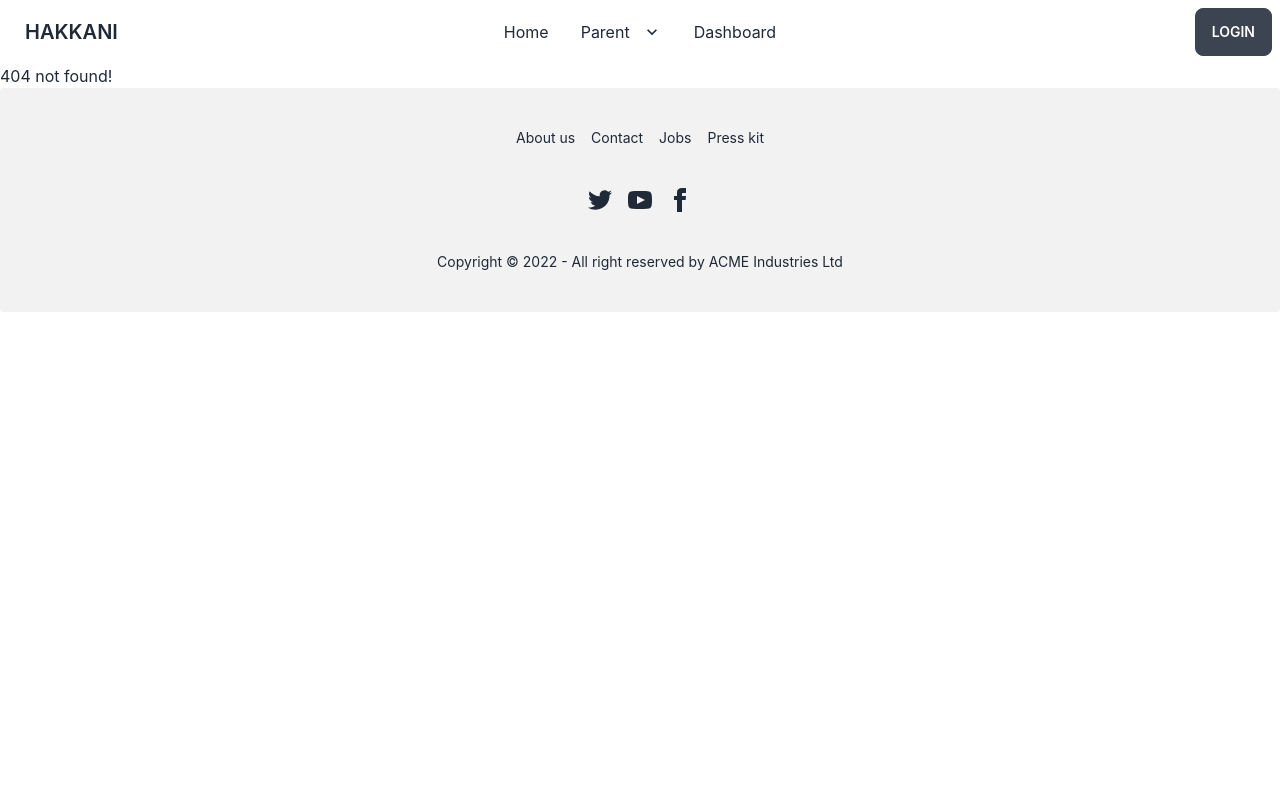
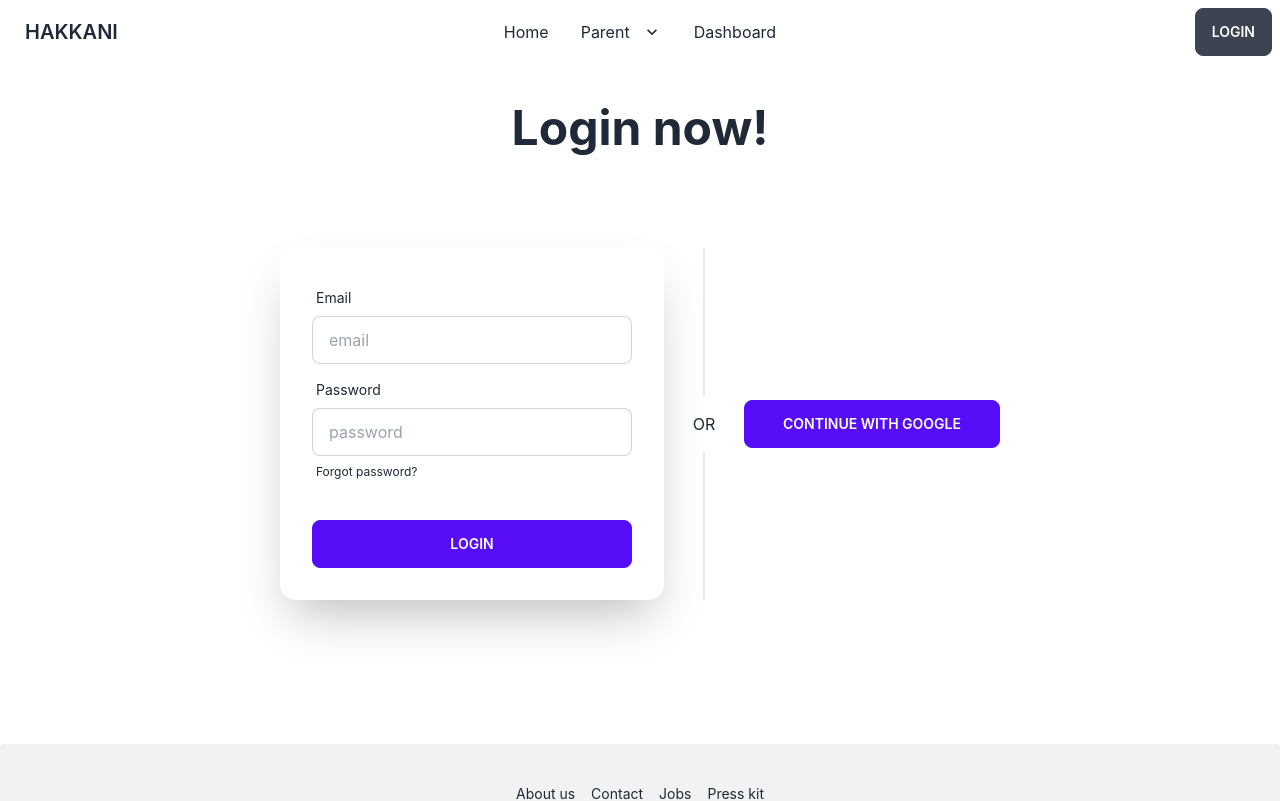
Before and after one commit to ismail-hossen/hakkani-client, a React (Create React App) app: page /login in a window 1280 px wide. Before the commit this address had no page. Shown: the top 801 px of the page. Built offline with nearby package versions, Linux system fonts and the light colour scheme.

Commit message:
login page implement with google login

```diff
--- a/src/App.js
+++ b/src/App.js
@@ -1,5 +1,6 @@
 import { Routes, Route } from "react-router-dom";
 import "./App.css";
+import Login from "./components/auth/Login";
 import PrivateRoute from "./components/auth/PrivateRoute";
 import Dashboard from "./components/pages/dashboard/Dashboard";
 import MyOrders from "./components/pages/dashboard/MyOrders";
@@ -16,6 +17,7 @@ function App() {
       <Routes>
         <Route path="/" element={<Home></Home>} />
         <Route path="/home" element={<Home></Home>} />
+        <Route path="/login" element={<Login></Login>} />
         <Route
           path="/place-order/:id"
           element={
--- /dev/null
+++ b/src/components/auth/Login.js
@@ -0,0 +1,60 @@
+import React from "react";
+import { useSignInWithGoogle } from "react-firebase-hooks/auth";
+import auth from "../../firebase.config";
+
+const Login = () => {
+  const [signInWithGoogle] = useSignInWithGoogle(auth);
+
+  return (
+    <div className="w-full place-items-center bg-cover bg-center grid min-h-full bg-base-100">
+      <h1 className="text-5xl font-bold my-10">Login now!</h1>
+      <div className="hero-content flex-col lg:flex-row lg:mt-10 lg:mb-32">
+        <div className="card flex-shrink-0 w-full max-w-sm shadow-2xl bg-base-100">
+          <div className="card-body">
+            <div className="form-control">
+              <label className="label">
+                <span className="label-text">Email</span>
+              </label>
+              <input
+                type="text"
+                placeholder="email"
+                className="input input-bordered"
+              />
+            </div>
+            <div className="form-control">
+              <label className="label">
+                <span className="label-text">Password</span>
+              </label>
+              <input
+                type="text"
+                placeholder="password"
+                className="input input-bordered"
+              />
+              <label className="label">
+                <a href="#" className="label-text-alt link link-hover">
+                  Forgot password?
+                </a>
+              </label>
+            </div>
+            <div className="form-control mt-6">
+              <button className="btn btn-primary">Login</button>
+            </div>
+          </div>
+        </div>
+
+        <div className="divider lg:divider-horizontal">OR</div>
+
+        <div className="text-center lg:text-left">
+          <button
+            onClick={() => signInWithGoogle()}
+            className="btn btn-primary btn-wide"
+          >
+            Continue with Google
+          </button>
+        </div>
+      </div>
+    </div>
+  );
+};
+
+export default Login;
--- a/src/components/pages/Home/Review.js
+++ b/src/components/pages/Home/Review.js
@@ -5,24 +5,19 @@ const Review = () => {
     <div>
       <div className="card w-96 bg-base-100 shadow-xl">
         <figure className="px-10 pt-10">
-        <div class="avatar">
-  <div class="w-24 rounded-full">
-    <img src="https://api.lorem.space/image/face?hash=92310" />
-  </div>
-</div>
+          <div className="avatar">
+            <div className="w-24 rounded-full">
+              <img src="https://api.lorem.space/image/face?hash=92310" />
+            </div>
+          </div>
         </figure>
         <div className="card-body items-center text-center">
           <h2 className="card-title">Shoes!</h2>
           <p>If a dog chews shoes whose shoes does he choose?</p>
           <div className="rating">
             <input type="radio" name="rating-1" className="mask mask-star" />
-            <input
-              type="radio"
-              name="rating-1"
-              className="mask mask-star"
-              checked
-            />
-            <input type="radio" name="rating-1" className="mask mask-star" />
+            <input type="radio" name="rating-2" className="mask mask-star" />
+            <input type="radio" name="rating-3" className="mask mask-star" />
             <input type="radio" name="rating-1" className="mask mask-star" />
             <input type="radio" name="rating-1" className="mask mask-star" />
           </div>
--- a/src/components/pages/Home/Service.js
+++ b/src/components/pages/Home/Service.js
@@ -1,8 +1,6 @@
 import React from "react";
-import { useNavigate } from "react-router-dom";
 
 const Service = ({ lg, text, btn }) => {
-  const navigate = useNavigate();
   return (
     <div className={`card ${lg}card-side bg-base-100 shadow-xl`}>
       <figure>
--- a/src/components/pages/dashboard/Dashboard.js
+++ b/src/components/pages/dashboard/Dashboard.js
@@ -9,7 +9,7 @@ const Dashboard = () => {
     <Outlet></Outlet>
   </div>
   <div className="drawer-side">
-    <label for="my-drawer" className="drawer-overlay"></label>
+    <label htmlFor="my-drawer" className="drawer-overlay"></label>
     <ul className="menu p-4 overflow-y-auto w-80 bg-base-100 text-base-content">
       <li><a>My Orders</a></li>
       <li><a>Add A Review</a></li>
--- a/src/components/shared/Header.js
+++ b/src/components/shared/Header.js
@@ -22,7 +22,7 @@ const Header = () => {
             <li><a>Submenu 2</a></li>
           </ul>
         </li>
-    <li><label for="my-drawer" onClick={()=> navigate('dashboard')} className="drawer-button">Dashboard</label></li>
+    <li><label htmlFor="my-drawer" onClick={()=> navigate('dashboard')} className="drawer-button">Dashboard</label></li>
       </ul>
     </div>
     <Link to='/' className="btn btn-ghost normal-case text-xl">HAKKANI</Link>
@@ -40,12 +40,12 @@ const Header = () => {
           <li><a>Submenu 2</a></li>
         </ul>
       </li>
-      <li><label for="my-drawer" onClick={()=> navigate('dashboard')} className="drawer-button">Dashboard</label></li>
+      <li><label htmlFor="my-drawer" onClick={()=> navigate('dashboard')} className="drawer-button">Dashboard</label></li>
 
     </ul>
   </div>
   <div className="navbar-end">
-    <a className="btn">Login</a>
+    <Link to='login' className="btn">Login</Link>
   </div>
 </div>
   );
```
